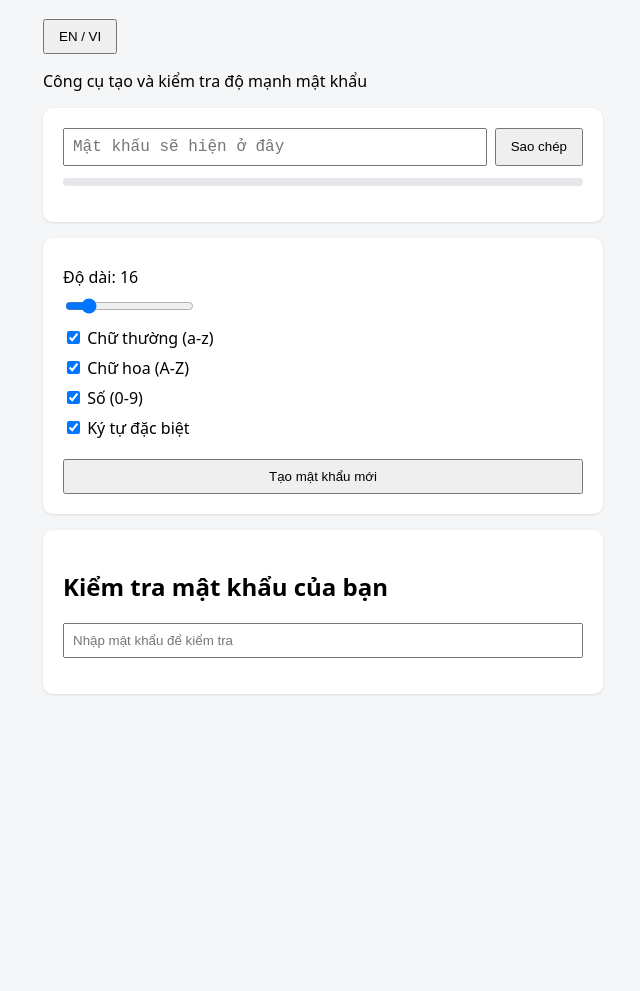
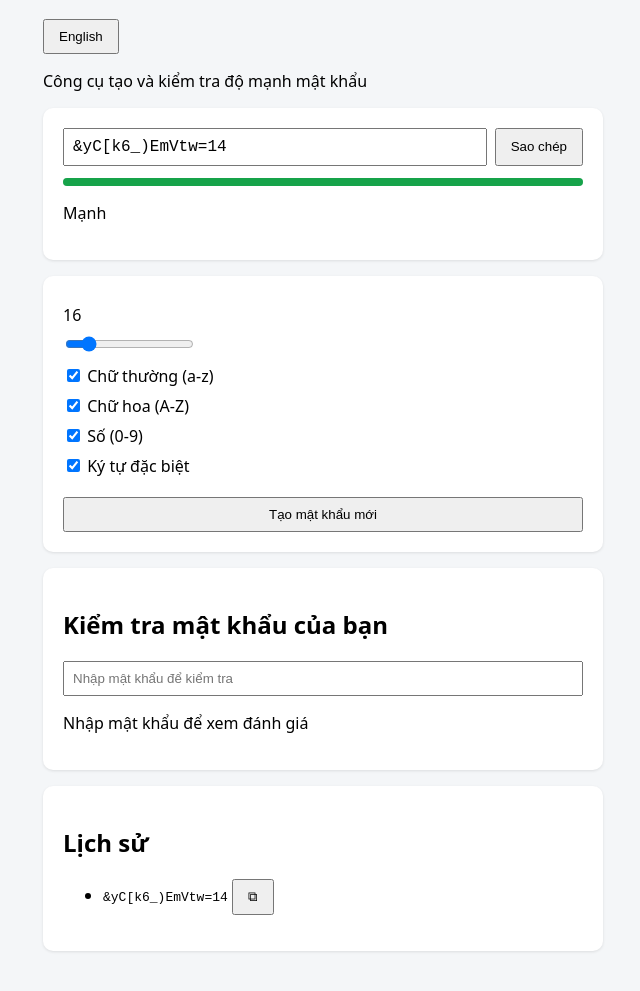
Before and after one commit to quangtldcc25tth-cell/passgen, a plain HTML site: page index.html in a window 1280 px wide. Shown: the part 91-1082 px from the top of the page, without its empty margins (317-957 px from the left). Before the commit the page ends 825 px from the top, so only its background shows below. Drawn offline with Linux system fonts and the light colour scheme.

Commit message:
thêm lịch sử mật khẩu

```diff
--- a/index.html
+++ b/index.html
@@ -14,7 +14,7 @@
 
     <section class="card">
       <div class="output-row">
-        <input id="password" type="text" readonly placeholder="Mật khẩu sẽ hiện ở đây">
+        <input id="password" type="text" readonly>
         <button id="copyBtn" title="Sao chép">Sao chép</button>
       </div>
       <div class="meter"><div id="meterBar"></div></div>
@@ -26,17 +26,22 @@
       <input id="length" type="range" min="8" max="64" value="16">
 
       <label><input id="lower" type="checkbox" checked> <span data-i18n="lower">Chữ thường (a-z)</span></label>
-        <label><input id="upper" type="checkbox" checked> <span data-i18n="upper">Chữ hoa (A-Z)</span></label>
-        <label><input id="digits" type="checkbox" checked> <span data-i18n="digits">Số (0-9)</span></label>
-        <label><input id="symbols" type="checkbox" checked> <span data-i18n="symbols">Ký tự đặc biệt</span></label>
+      <label><input id="upper" type="checkbox" checked> <span data-i18n="upper">Chữ hoa (A-Z)</span></label>
+      <label><input id="digits" type="checkbox" checked> <span data-i18n="digits">Số (0-9)</span></label>
+      <label><input id="symbols" type="checkbox" checked> <span data-i18n="symbols">Ký tự đặc biệt</span></label>
 
       <button id="generateBtn">Tạo mật khẩu mới</button>
     </section>
 
     <section class="card">
-        <h2 data-i18n="checkTitle">Kiểm tra mật khẩu của bạn</h2>
-        <input id="checkInput" type="text" placeholder="Nhập mật khẩu để kiểm tra">
+      <h2 data-i18n="checkTitle">Kiểm tra mật khẩu của bạn</h2>
+      <input id="checkInput" type="text" placeholder="Nhập mật khẩu để kiểm tra">
       <p id="checkResult"></p>
+    </section>
+
+    <section class="card">
+      <h2 data-i18n="historyTitle">Lịch sử</h2>
+      <ul id="historyList"></ul>
     </section>
   </main>
   <script src="script.js"></script>
--- a/script.js
+++ b/script.js
@@ -1,3 +1,4 @@
+// ===== Sinh mật khẩu =====
 const CHARSETS = {
   lower: "abcdefghijklmnopqrstuvwxyz",
   upper: "ABCDEFGHIJKLMNOPQRSTUVWXYZ",
@@ -26,7 +27,7 @@ function generatePassword(length, options) {
       required.push(CHARSETS[key]);
     }
   }
-  if (pool === "") throw new Error("Phải chọn ít nhất một loại ký tự");
+  if (pool === "") throw new Error(I18N_ERROR_NO_TYPE);
   if (length < required.length) throw new Error("Độ dài quá ngắn");
 
   const chars = [];
@@ -36,7 +37,6 @@ function generatePassword(length, options) {
   while (chars.length < length) {
     chars.push(pool[randomInt(pool.length)]);
   }
-  // Xáo trộn để các ký tự bắt buộc không luôn nằm đầu
   for (let i = chars.length - 1; i > 0; i--) {
     const j = randomInt(i + 1);
     [chars[i], chars[j]] = [chars[j], chars[i]];
@@ -44,6 +44,9 @@ function generatePassword(length, options) {
   return chars.join("");
 }
 
+const I18N_ERROR_NO_TYPE = "Phải chọn ít nhất một loại ký tự";
+
+// ===== Đánh giá độ mạnh =====
 function estimateEntropy(pw) {
   let pool = 0;
   if (/[a-z]/.test(pw)) pool += 26;
@@ -64,14 +67,72 @@ function evaluate(pw) {
   return { key: "strong", color: "#16a34a", width: 100 };
 }
 
-function showStrength(pw, barEl, textEl) {
-  const r = evaluate(pw);
-  barEl.style.width = r.width + "%";
-  barEl.style.background = r.color;
-  textEl.textContent = r.key ? I18N[currentLang][r.key] : "";
+// ===== Đa ngôn ngữ =====
+const I18N = {
+  vi: {
+    subtitle: "Công cụ tạo và kiểm tra độ mạnh mật khẩu",
+    lengthLabel: "Độ dài",
+    lower: "Chữ thường (a-z)",
+    upper: "Chữ hoa (A-Z)",
+    digits: "Số (0-9)",
+    symbols: "Ký tự đặc biệt",
+    generate: "Tạo mật khẩu mới",
+    copy: "Sao chép",
+    checkTitle: "Kiểm tra mật khẩu của bạn",
+    checkPlaceholder: "Nhập mật khẩu để kiểm tra",
+    checkPlaceholderResult: "Nhập mật khẩu để xem đánh giá",
+    passwordPlaceholder: "Mật khẩu sẽ hiện ở đây",
+    historyTitle: "Lịch sử",
+    veryWeak: "Rất yếu: chứa mẫu phổ biến",
+    weak: "Yếu",
+    medium: "Trung bình",
+    strong: "Mạnh"
+  },
+  en: {
+    subtitle: "A tool to generate and check password strength",
+    lengthLabel: "Length",
+    lower: "Lowercase (a-z)",
+    upper: "Uppercase (A-Z)",
+    digits: "Digits (0-9)",
+    symbols: "Symbols",
+    generate: "Generate new password",
+    copy: "Copy",
+    checkTitle: "Check your password",
+    checkPlaceholder: "Enter a password to check",
+    checkPlaceholderResult: "Enter a password to see the rating",
+    passwordPlaceholder: "Your password will appear here",
+    historyTitle: "History",
+    veryWeak: "Very weak: contains a common pattern",
+    weak: "Weak",
+    medium: "Medium",
+    strong: "Strong"
+  }
+};
+
+let currentLang = "vi";
+const $ = id => document.getElementById(id);
+const t = key => I18N[currentLang][key];
+
+function applyLang(lang) {
+  currentLang = lang;
+  document.documentElement.lang = lang;
+  document.querySelectorAll("[data-i18n]").forEach(el => {
+    el.textContent = I18N[lang][el.dataset.i18n];
+  });
+  $("generateBtn").textContent = t("generate");
+  $("copyBtn").textContent = t("copy");
+  $("copyBtn").title = t("copy");
+  $("checkInput").placeholder = t("checkPlaceholder");
+  $("password").placeholder = t("passwordPlaceholder");
+  $("langBtn").textContent = lang === "vi" ? "English" : "Tiếng Việt";
+  // Cập nhật lại nhãn độ mạnh và kết quả kiểm tra theo ngôn ngữ mới
+  showStrength(currentPw);
+  showCheckResult($("checkInput").value);
 }
 
-const $ = id => document.getElementById(id);
+// ===== Trạng thái =====
+let currentPw = "";
+const pwHistory = [];
 
 function readOptions() {
   return {
@@ -82,12 +143,53 @@ function readOptions() {
   };
 }
 
+function showStrength(pw) {
+  const r = evaluate(pw);
+  const bar = $("meterBar");
+  bar.style.width = r.width + "%";
+  bar.style.background = r.color;
+  $("strengthText").textContent = r.key ? t(r.key) : "";
+}
+
+function showCheckResult(value) {
+  const r = evaluate(value);
+  $("checkResult").textContent = r.key ? t(r.key) : t("checkPlaceholderResult");
+}
+
+// ===== Lịch sử trong phiên =====
+function addToHistory(pw) {
+  pwHistory.unshift(pw);
+  if (pwHistory.length > 5) pwHistory.pop();
+  renderHistory();
+}
+
+function renderHistory() {
+  const list = $("historyList");
+  list.innerHTML = "";
+  pwHistory.forEach(pw => {
+    const li = document.createElement("li");
+    const code = document.createElement("code");
+    code.textContent = pw;
+    const btn = document.createElement("button");
+    btn.textContent = "⧉";
+    btn.addEventListener("click", () => navigator.clipboard.writeText(pw));
+    li.append(code, " ", btn);
+    list.appendChild(li);
+  });
+  const box = list.parentElement;
+  if (box) box.style.display = pwHistory.length ? "block" : "none";
+}
+
+// ===== Luồng chính =====
 function refresh() {
   try {
     const pw = generatePassword(Number($("length").value), readOptions());
+    currentPw = pw;
     $("password").value = pw;
-    showStrength(pw, $("meterBar"), $("strengthText"));
+    addToHistory(pw);
+    showStrength(pw);
   } catch (e) {
+    currentPw = "";
     $("password").value = "";
     $("strengthText").textContent = e.message;
   }
@@ -101,61 +203,11 @@ $("copyBtn").addEventListener("click", () => {
   navigator.clipboard.writeText($("password").value);
 });
 $("checkInput").addEventListener("input", e => {
-  const r = evaluate(e.target.value);
-  $("checkResult").textContent = r.key ? I18N[currentLang][r.key] : I18N[currentLang].checkPlaceholderResult;
+  showCheckResult(e.target.value);
 });
-
-const I18N = {
-  vi: {
-    subtitle: "Công cụ tạo và kiểm tra độ mạnh mật khẩu",
-    generate: "Tạo mật khẩu mới",
-    copy: "Sao chép",
-    length: "Độ dài",
-    lower: "Chữ thường (a-z)",
-    upper: "Chữ hoa (A-Z)",
-    digits: "Số (0-9)",
-    symbols: "Ký tự đặc biệt",
-    checkTitle: "Kiểm tra mật khẩu của bạn",
-    lengthLabel: "Độ dài",
-    veryWeak: "Rất yếu: chứa mẫu phổ biến", weak: "Yếu", medium: "Trung bình", strong: "Mạnh",
-    checkPlaceholderResult: "Nhập mật khẩu để xem đánh giá",
-    checkPlaceholder: "Nhập mật khẩu để kiểm tra"
-  },
-  en: {
-    subtitle: "A tool to generate and check password strength",
-    generate: "Generate new password",
-    copy: "Copy",
-    length: "Length",
-    lower: "Lowercase (a-z)",
-    upper: "Uppercase (A-Z)",
-    digits: "Digits (0-9)",
-    symbols: "Symbols",
-    checkTitle: "Check your password",
-    lengthLabel: "Length",
-    veryWeak: "Very weak: contains a common pattern", weak: "Weak", medium: "Medium", strong: "Strong",
-    checkPlaceholderResult: "Enter a password to see the rating",
-    checkPlaceholder: "Enter a password to check"
-  }
-};
-
-let currentLang = "vi";
-
-function applyLang(lang) {
-  currentLang = lang;
-  document.documentElement.lang = lang;
-  document.querySelectorAll("[data-i18n]").forEach(el => {
-    el.textContent = I18N[lang][el.dataset.i18n];
-  });
-  $("generateBtn").textContent = I18N[lang].generate;
-  $("copyBtn").textContent = I18N[lang].copy;
-  $("checkInput").placeholder = I18N[lang].checkPlaceholder;
-  $("langBtn").textContent = lang === "vi" ? "Tiếng Việt" : "English";
-  $("copyBtn").title = I18N[lang].copy;
-
-    refresh()
-
-}
-
 $("langBtn").addEventListener("click", () => {
   applyLang(currentLang === "vi" ? "en" : "vi");
 });
+
+applyLang("vi");
+refresh();
```
